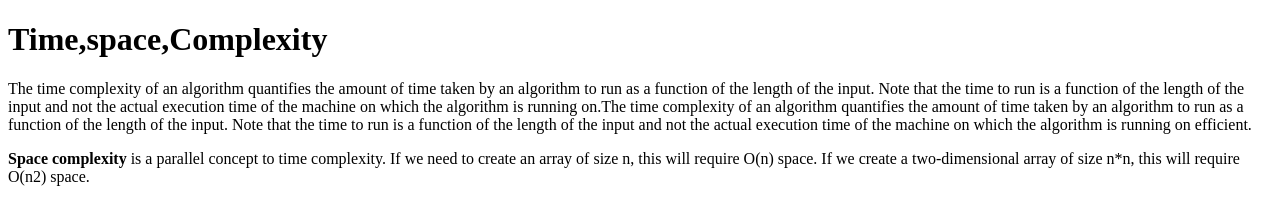
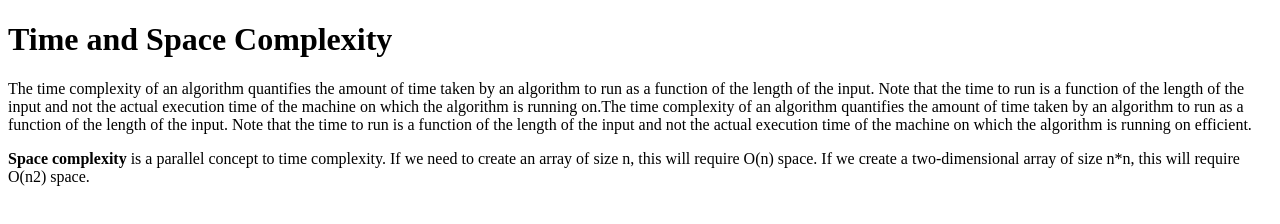
Before and after one commit to acciojob/time-and-space-complexity-suresharisetty, a website: page main.html in a window 1280 px wide. Drawn offline with Linux system fonts and the light colour scheme.

Commit message:
created a submission

```diff
--- a/main.html
+++ b/main.html
@@ -12,7 +12,7 @@
 </script>
 
 </body>
-	<h1>Time,space,Complexity</h1>
+	<h1>Time and Space Complexity</h1>
 	<p>The time complexity of an algorithm quantifies the amount of time taken by an algorithm to run as a function of the length of the input. Note that the time to run is a function of the length of the input and not the actual execution time of the machine on which the algorithm is running on.The time complexity of an algorithm quantifies the amount of time taken by an algorithm to run as a function of the length of the input. Note that the time to run is a function of the length of the input and not the actual execution time of the machine on which the algorithm is running on efficient.</p>
 	<p><span style="font-weight:bold">Space complexity</span> is a parallel concept to time complexity. If we need to create an array of size n, this will require O(n) space. If we create a two-dimensional array of size n*n, this will require O(n2) space.</p>
 
```
